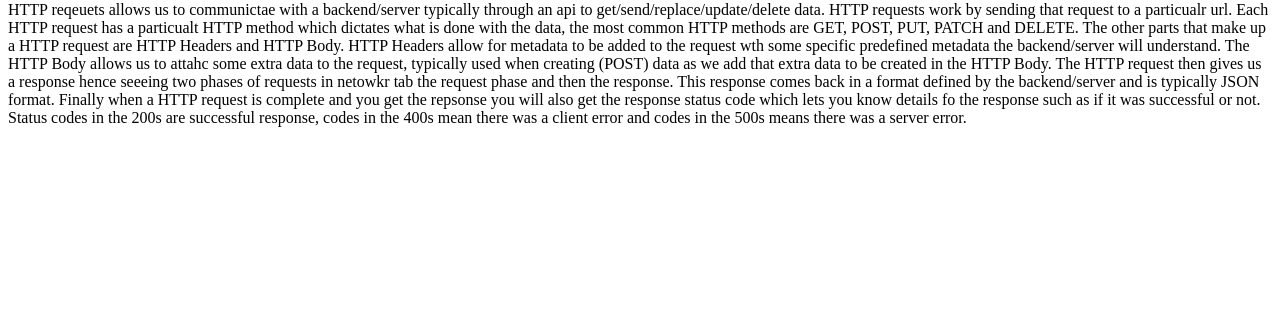
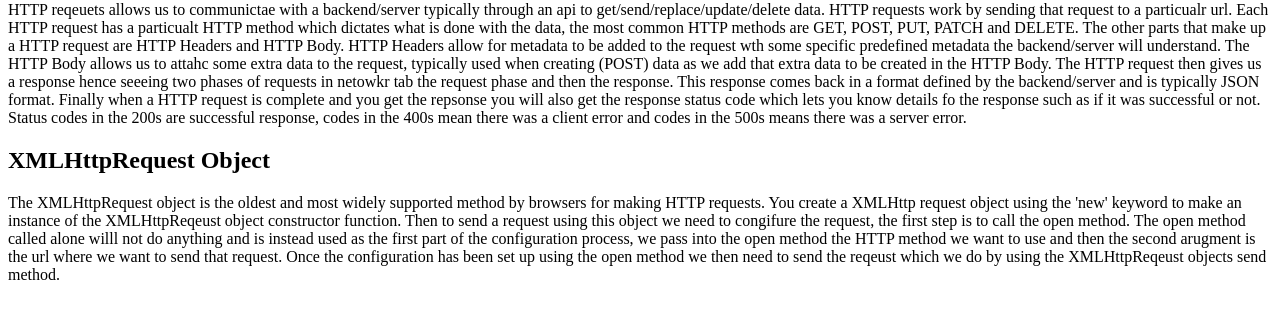
Before and after one commit to Adam-Harte/JavaScript-HTTP-requests, a plain HTML site: page index.html in a window 1280 px wide. Shown: the part 79-398 px from the top of the page. Drawn offline with Linux system fonts and the light colour scheme; no server answers.

Commit message:
XMLHttpReqeust object added

```diff
--- a/app.js
+++ b/app.js
@@ -0,0 +1,6 @@
+// XMLHttpReqeust object
+const xhr = new XMLHttpRequest();
+
+xhr.open('GET', 'https://jsonplaceholder.typicode.com/posts');
+
+xhr.send();
--- a/index.html
+++ b/index.html
@@ -3,6 +3,7 @@
 	<head>
 		<meta charset="UTF-8" />
 		<meta name="viewport" content="width=device-width, initial-scale=1.0" />
+		<script src="app.js"></script>
 		<title>HTTP Requests</title>
 	</head>
 	<body>
@@ -27,5 +28,19 @@
 			are successful response, codes in the 400s mean there was a client error
 			and codes in the 500s means there was a server error.
 		</p>
+		<h2>XMLHttpRequest Object</h2>
+		<p>
+			The XMLHttpRequest object is the oldest and most widely supported method
+			by browsers for making HTTP requests. You create a XMLHttp request object
+			using the 'new' keyword to make an instance of the XMLHttpReqeust object
+			constructor function. Then to send a request using this object we need to
+			congifure the request, the first step is to call the open method. The open
+			method called alone willl not do anything and is instead used as the first
+			part of the configuration process, we pass into the open method the HTTP
+			method we want to use and then the second arugment is the url where we
+			want to send that request. Once the configuration has been set up using
+			the open method we then need to send the reqeust which we do by using the
+			XMLHttpReqeust objects send method.
+		</p>
 	</body>
 </html>
```
